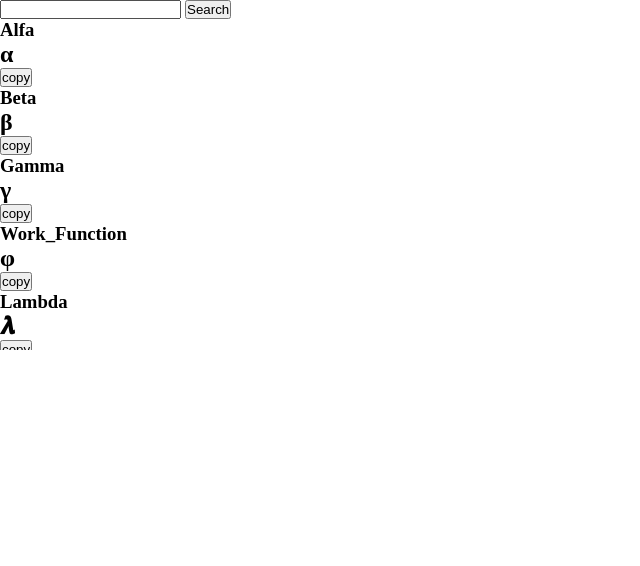
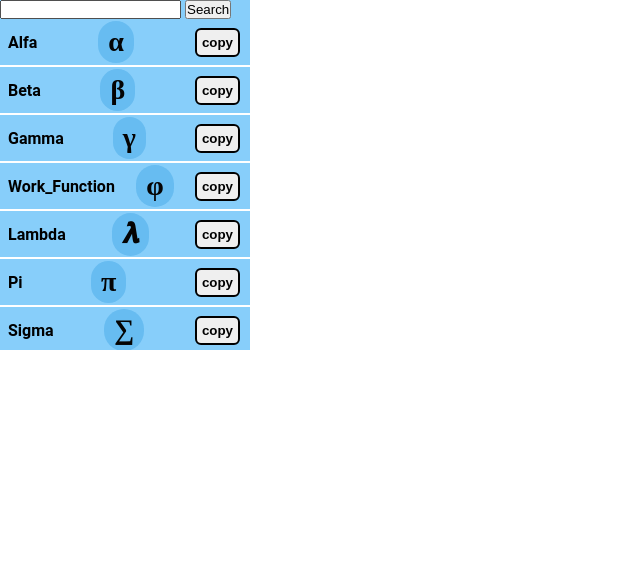
Before and after one commit to YSakir639/Physics-Symbol-copier-extension, a browser extension: page index.html in a window 1280 px wide. Shown: the whole page, without its empty margins (0-640 px from the left). Drawn offline with Linux system fonts and the light colour scheme.

Commit message:
Update style.css

```diff
--- a/style.css
+++ b/style.css
@@ -1,11 +1,69 @@
-*{
+* {
   margin: 0;
   padding: 0;
   box-sizing: border-box;
 }
-#container{
+#container {
   width: 250px;
   height: 350px;
   overflow-y: scroll;
+  background: #87CEFA;
+}
+
+
+.box {
+  display: flex;
+  justify-content: space-between;
+  align-items: center;
+  width: 100%;
+  height: 3rem;
+  border-bottom: 2px solid #ffffff;
+}
+.title {
+  margin-left: 8px;
+  color: #000000;
+  font-family: 'Cabin', sans-serif;
+  font-family: 'Roboto', sans-serif;
+  font-size: 16px;
+  font-weight: bolder;
+}
+
+.main{
+    color: #040404;
+    font-size: 28px;
+    background: #67bcf1;
+    padding: 5px;
+    padding-left: 10px;
+    padding-right: 10px;
+    border-radius: 20px;
+}
+
+#main_container .box button {
+  margin-right: 10px;
+  position: relative;
+  padding: 5px;
+  border-radius: 6px;
+  font-weight: bold;
+  border: 2px solid #000000;
+
+
 
 }
+
+#main_container .box button:hover{
+    background: #00308F;
+    color: white;
+}
+
+::-webkit-scrollbar {
+    width: 10px;
+
+}
+
+::-webkit-scrollbar-track {
+   background:linear-gradient(#73C2FB,#48D1CC);
+}
+::-webkit-scrollbar-thumb {
+   background: #00308F;
+   border-radius: 5px;
+}
```
Lines whose indentation alone changed are shown as unchanged.
